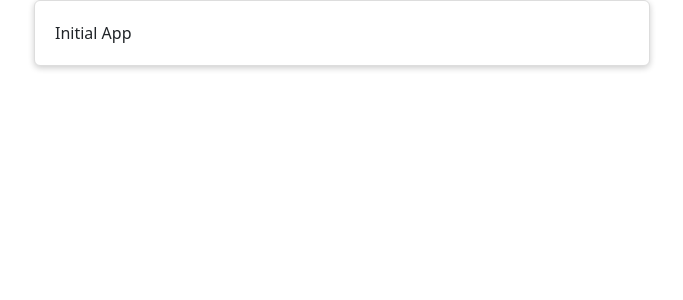
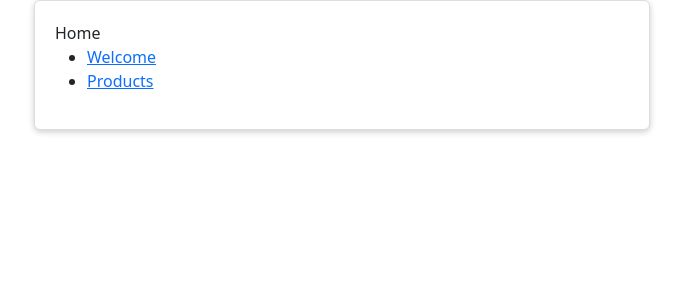
Before and after one commit to bungdanar/react-starter-18, a React (Create React App) app: page / in a window 1280 px wide. Shown: the top 300 px of the page, without its empty margins (298-981 px from the left). Built offline with nearby package versions, Linux system fonts and the light colour scheme.

Commit message:
chore: Add basic route setup

```diff
--- a/package.json
+++ b/package.json
@@ -14,6 +14,7 @@
     "bootstrap": "^5.2.0-beta1",
     "react": "^18.1.0",
     "react-dom": "^18.1.0",
+    "react-router-dom": "^6.3.0",
     "react-scripts": "5.0.1",
     "typescript": "^4.7.3",
     "web-vitals": "^2.1.4"
--- a/src/App.tsx
+++ b/src/App.tsx
@@ -1,13 +1,9 @@
-import CustomCard from './components/custom-card/CustomCard'
+import { AppRoutes } from './routes'
 
 function App() {
   return (
     <div className='container-fluid'>
-      <div className='row justify-content-center'>
-        <div className='col-sm-6'>
-          <CustomCard>Initial App</CustomCard>
-        </div>
-      </div>
+      <AppRoutes />
     </div>
   )
 }
--- /dev/null
+++ b/src/components/center/Center.tsx
@@ -0,0 +1,9 @@
+import { ReactNode } from 'react'
+
+interface CenterProps {
+  children?: ReactNode
+}
+
+export default function Center(props: CenterProps) {
+  return <div style={{ textAlign: 'center' }}>{props.children}</div>
+}
--- /dev/null
+++ b/src/components/fallback/Fallback.tsx
@@ -0,0 +1,5 @@
+import Center from '../center/Center'
+
+export default function Fallback() {
+  return <Center>Loading...</Center>
+}
--- /dev/null
+++ b/src/components/not-found/NotFound.tsx
@@ -0,0 +1,5 @@
+import Center from '../center/Center'
+
+export default function NotFound() {
+  return <Center>Page Not Found</Center>
+}
--- a/src/index.tsx
+++ b/src/index.tsx
@@ -4,11 +4,14 @@ import './index.css'
 import App from './App'
 import reportWebVitals from './reportWebVitals'
 import 'bootstrap/dist/css/bootstrap.min.css'
+import { BrowserRouter } from 'react-router-dom'
 
 const root = ReactDOM.createRoot(document.getElementById('root') as HTMLElement)
 root.render(
   <React.StrictMode>
-    <App />
+    <BrowserRouter>
+      <App />
+    </BrowserRouter>
   </React.StrictMode>
 )
 
--- /dev/null
+++ b/src/pages/dummy/Dummy.tsx
@@ -0,0 +1,17 @@
+import CustomCard from '../../components/custom-card/CustomCard'
+
+type DummyProps = {
+  content: string
+}
+
+export default function Dummy({ content }: DummyProps) {
+  return (
+    <div>
+      <div className='row justify-content-center'>
+        <div className='col-sm-6'>
+          <CustomCard>{content}</CustomCard>
+        </div>
+      </div>
+    </div>
+  )
+}
--- /dev/null
+++ b/src/pages/home/Home.tsx
@@ -0,0 +1,24 @@
+import { Link } from 'react-router-dom'
+import CustomCard from '../../components/custom-card/CustomCard'
+
+export default function Home() {
+  return (
+    <div className='row justify-content-center'>
+      <div className='col-sm-6'>
+        <CustomCard>
+          <div>Home</div>
+          <div>
+            <ul>
+              <li>
+                <Link to={'/welcome'}>Welcome</Link>
+              </li>
+              <li>
+                <Link to={'/products'}>Products</Link>
+              </li>
+            </ul>
+          </div>
+        </CustomCard>
+      </div>
+    </div>
+  )
+}
--- /dev/null
+++ b/src/pages/product-detail/ProductDetail.tsx
@@ -0,0 +1,14 @@
+import { useParams } from 'react-router-dom'
+import CustomCard from '../../components/custom-card/CustomCard'
+
+export default function ProductDetail() {
+  const params = useParams<{ productId: string }>()
+
+  return (
+    <div className='row justify-content-center'>
+      <div className='col-sm-6'>
+        <CustomCard>{`Detail for Product no. ${params.productId}`}</CustomCard>
+      </div>
+    </div>
+  )
+}
--- /dev/null
+++ b/src/pages/product/Product.tsx
@@ -0,0 +1,21 @@
+import { Link } from 'react-router-dom'
+import CustomCard from '../../components/custom-card/CustomCard'
+
+export default function Product() {
+  return (
+    <div className='row justify-content-center'>
+      <div className='col-sm-6'>
+        <CustomCard>
+          <div>Products</div>
+          <ul>
+            {Array.from([1, 2, 3, 4, 5]).map((p) => (
+              <li key={p}>
+                <Link to={`/products/${p}`}>{`Product ${p}`}</Link>
+              </li>
+            ))}
+          </ul>
+        </CustomCard>
+      </div>
+    </div>
+  )
+}
--- /dev/null
+++ b/src/routes.tsx
@@ -0,0 +1,25 @@
+import { lazy, Suspense } from 'react'
+import { Route, Routes } from 'react-router-dom'
+import Fallback from './components/fallback/Fallback'
+import NotFound from './components/not-found/NotFound'
+
+const Home = lazy(() => import('./pages/home/Home'))
+const Dummy = lazy(() => import('./pages/dummy/Dummy'))
+const Product = lazy(() => import('./pages/product/Product'))
+const ProductDetail = lazy(() => import('./pages/product-detail/ProductDetail'))
+
+const AppRoutes = () => {
+  return (
+    <Suspense fallback={<Fallback />}>
+      <Routes>
+        <Route path='/' element={<Home />} />
+        <Route path='/welcome' element={<Dummy content='Welcome' />} />
+        <Route path='/products' element={<Product />} />
+        <Route path='/products/:productId' element={<ProductDetail />} />
+        <Route path='*' element={<NotFound />} />
+      </Routes>
+    </Suspense>
+  )
+}
+
+export { AppRoutes }
```
Also changed, not shown: 1 other file (tests, documents, lock files or other folders).
